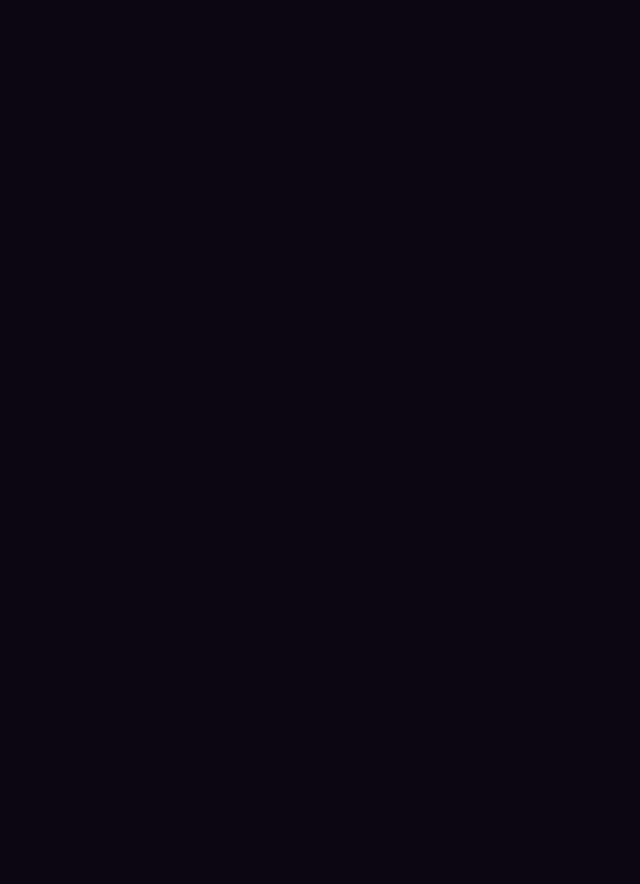
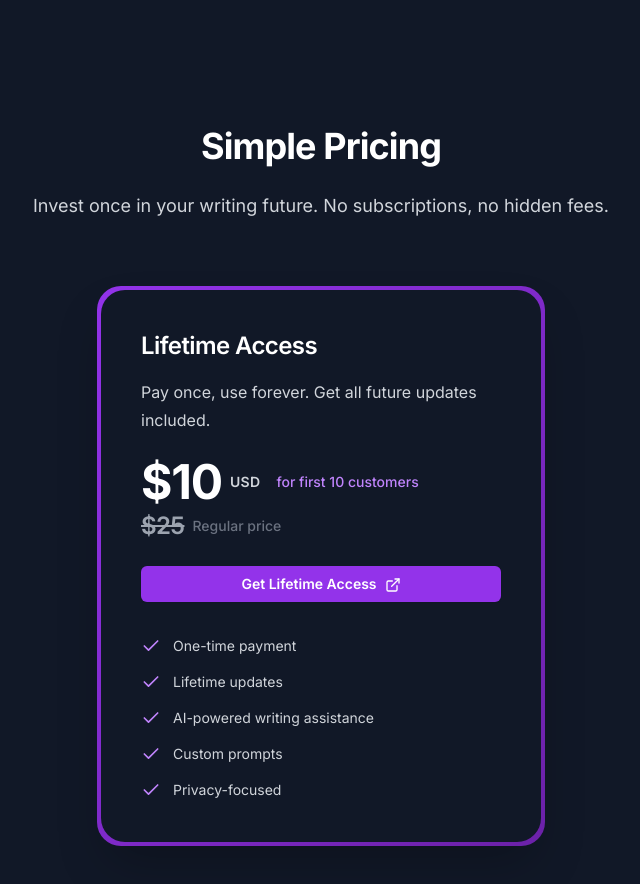
Before and after one commit to dark-faze/ravenslanding, a React (Vite) app: page / in a window 1280 px wide. Shown: the part 3740-4624 px from the top of the page, without its empty margins (319-959 px from the left). Before the commit the page ends 3738 px from the top, so only its background shows below. Built offline with nearby package versions, Linux system fonts and the light colour scheme.

Commit message:
added pricing and fixed video

```diff
--- a/src/App.tsx
+++ b/src/App.tsx
@@ -2,6 +2,7 @@ import Navbar from "./components/navbar";
 import Hero from "./components/hero";
 import FeaturesCards from "./components/features";
 import VideoDemo from "./components/video";
+import PricingComponent from "./components/pricing";
 
 export default function LandingPage() {
   return (
@@ -10,6 +11,7 @@ export default function LandingPage() {
         <Hero />
         <FeaturesCards />
         <VideoDemo />
+        <PricingComponent />
      </div>
   )
 }
--- /dev/null
+++ b/src/components/pricing.tsx
@@ -0,0 +1,71 @@
+import { useState, useEffect } from 'react'
+import { motion } from 'framer-motion'
+import { Check, ExternalLink } from 'lucide-react'
+
+export default function Pricing() {
+  const [isVisible, setIsVisible] = useState(false)
+
+  useEffect(() => {
+    setIsVisible(true)
+  }, [])
+
+  return (
+    <div id="pricing" className="bg-gray-900 py-24 sm:py-32">
+      <div className="mx-auto max-w-7xl px-6 lg:px-8">
+        <div className="mx-auto max-w-2xl text-center">
+          <h2 className="text-3xl font-bold tracking-tight text-white sm:text-4xl">Simple Pricing</h2>
+          <p className="mt-6 text-lg leading-8 text-gray-300">
+            Invest once in your writing future. No subscriptions, no hidden fees.
+          </p>
+        </div>
+        <motion.div
+          className="mx-auto mt-16 max-w-md"
+          initial={{ opacity: 0, y: 50 }}
+          animate={{ opacity: isVisible ? 1 : 0, y: isVisible ? 0 : 50 }}
+          transition={{ duration: 0.5 }}
+        >
+          <div className="rounded-3xl bg-gradient-to-br from-purple-600 to-purple-800 p-1 shadow-2xl">
+            <div className="rounded-3xl bg-gray-900 px-6 py-8 sm:p-10">
+              <h3 className="text-2xl font-semibold leading-8 tracking-tight text-white">Lifetime Access</h3>
+              <p className="mt-4 text-base leading-7 text-gray-300">Pay once, use forever. Get all future updates included.</p>
+              <div className="mt-6 flex flex-col items-start">
+                <div className="flex items-center gap-x-2">
+                  <span className="text-5xl font-bold tracking-tight text-white">$10</span>
+                  <span className="text-sm font-semibold leading-6 tracking-wide text-gray-300">USD</span>
+                  <span className="ml-2 text-sm font-medium text-purple-400">for first 10 customers</span>
+                </div>
+                <div className="mt-1 flex items-center">
+                  <span className="text-2xl font-semibold tracking-tight text-gray-400 line-through">$25</span>
+                  <span className="ml-2 text-sm font-medium text-gray-500">Regular price</span>
+                </div>
+              </div>
+              <a
+                href="https://darkfaze.gumroad.com/l/mediumraven"
+                target="_blank"
+                rel="noopener noreferrer"
+                className="mt-6 block w-full rounded-md bg-purple-600 px-3 py-2 text-center text-sm font-semibold text-white shadow-sm hover:bg-purple-500 focus-visible:outline focus-visible:outline-2 focus-visible:outline-offset-2 focus-visible:outline-purple-600 transition duration-300 ease-in-out transform hover:scale-105"
+              >
+                Get Lifetime Access
+                <ExternalLink className="ml-2 h-4 w-4 inline" />
+              </a>
+              <ul role="list" className="mt-8 space-y-3 text-sm leading-6 text-gray-300">
+                {[
+                  'One-time payment',
+                  'Lifetime updates',
+                  'AI-powered writing assistance',
+                  'Custom prompts',
+                  'Privacy-focused',
+                ].map((feature) => (
+                  <li key={feature} className="flex gap-x-3">
+                    <Check className="h-6 w-5 flex-none text-purple-400" aria-hidden="true" />
+                    {feature}
+                  </li>
+                ))}
+              </ul>
+            </div>
+          </div>
+        </motion.div>
+      </div>
+    </div>
+  )
+}
--- a/src/components/video.tsx
+++ b/src/components/video.tsx
@@ -40,7 +40,7 @@ const VideoDemo: React.FC = () => {
           ) : (
             <>
               <img
-                src={`https://img.youtube.com/vi/${videoId}/maxresdefault.jpg`}
+                src={`https://i.ytimg.com/vi/ktsk3pbIYHA/maxresdefault.jpg`}
                 alt="Video thumbnail"
                 className="w-full"
               />
```
